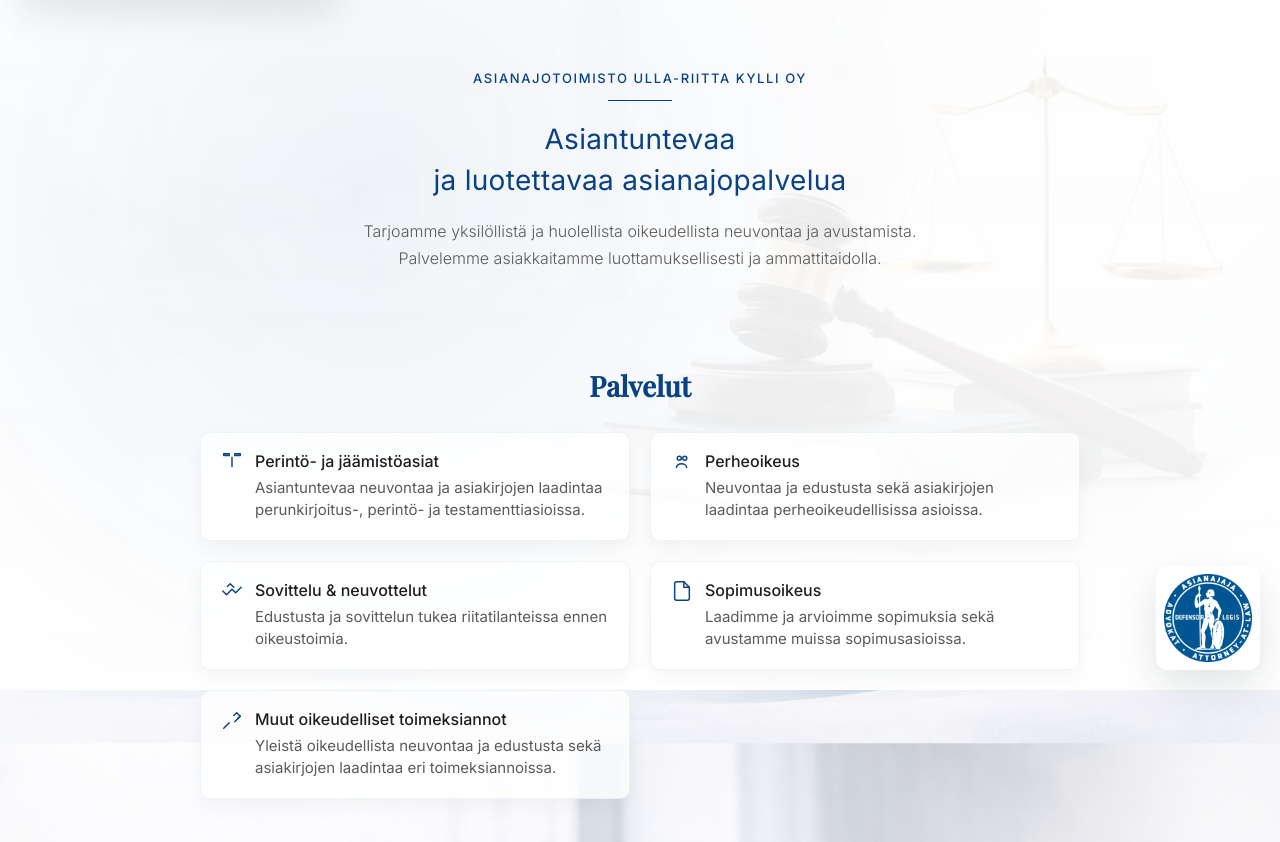
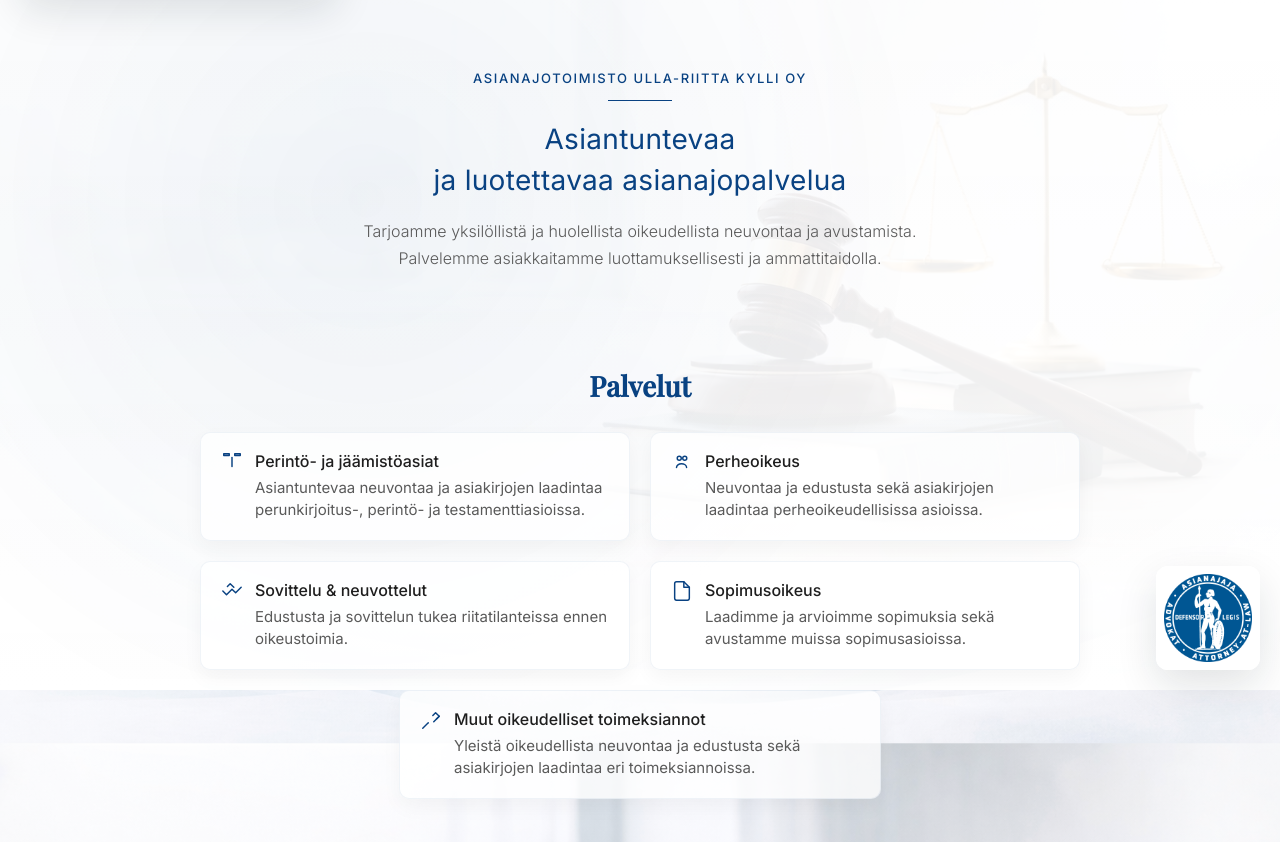
Before and after one commit to jukkatech/kylli.fi, a plain HTML site: page index.html in a window 1280 px wide. Shown: the part 110-952 px from the top of the page. Drawn offline with nearby package versions, Linux system fonts and the light colour scheme.

Commit message:
Refactor HTML structure and styles

```diff
--- a/index.html
+++ b/index.html
@@ -252,6 +252,13 @@
 @keyframes fadeInUp{ to { opacity:1; transform:translateY(0); } }
 @keyframes subtleMove{ from { transform: translateX(-2%) translateY(-2%);} to { transform: translateX(2%) translateY(2%);} }
 
+/* Viimeinen palvelukortti keskelle (desktop-näkymä, >900px) */
+.services-grid > .service-card:last-child {
+  grid-column: 1 / -1;        /* Venyttää kortin koko gridin levyiseksi (kattaa molemmat sarakkeet) */
+  justify-self: center;       /* Keskittää kortin vaakasuunnassa */
+  max-width: 440px;           /* Pidää kortin samanlevyisenä kuin muut kortit – voit säätää 400–500px välillä */
+}
+
 /* ---------- Responsive ---------- */
 @media (max-width:900px){
   :root{
```
